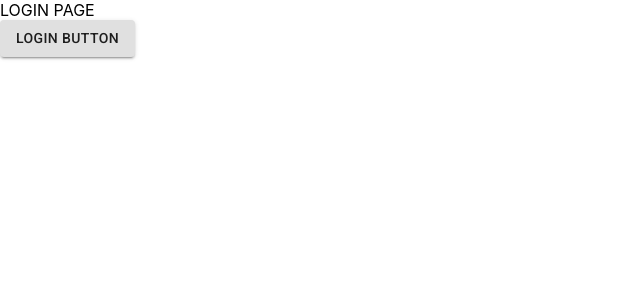
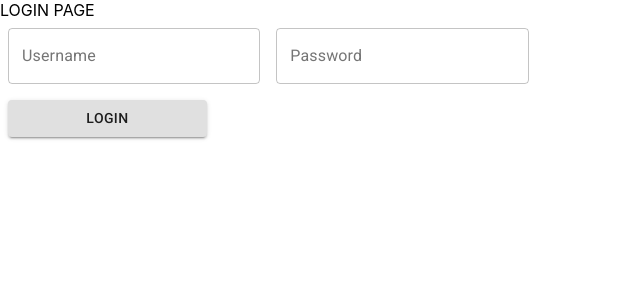
Before and after one commit to bstizzle/synthesizio-frontend, a React (Create React App) app: page / in a window 1280 px wide. Shown: the top 300 px of the page, without its empty margins (0-640 px from the left). Built offline with nearby package versions, Linux system fonts and the light colour scheme; no server answers.

Commit message:
fake auth implemented

```diff
--- a/src/Components/App.js
+++ b/src/Components/App.js
@@ -10,14 +10,13 @@ function App() {
   const [currentUser, setCurrentUser] = useState()
   const [currentSynth, setCurrentSynth] = useState()
   const history = useHistory();
-  console.log(currentSynth)
+
   useEffect(() => {
     fetch(`${process.env.REACT_APP_API_BASE_URL}/users`)
       .then(resp => resp.json())
       .then(data => {
         console.log(data)
         setUsers(data)
-        setCurrentUser(data[1])
       })
   }, [])
 
@@ -33,7 +32,7 @@ function App() {
   return (
     <div>
       <Route exact path='/'>
-        <Login users={users} />
+        <Login users={users} onSetCurrentUser={setCurrentUser} />
       </Route>
 
       <Route path='/syntheditor'>
--- a/src/Components/Login.js
+++ b/src/Components/Login.js
@@ -1,19 +1,54 @@
-import React from 'react';
+import React, { useState } from 'react';
 import { useHistory } from 'react-router-dom'
 import Button from '@material-ui/core/Button';
+import { makeStyles } from '@material-ui/core/styles';
+import TextField from '@material-ui/core/TextField';
 
-function Login({ users }) {
+function Login({ users, onSetCurrentUser }) {
+    const [username, setUsername] = useState("")
+    const [password, setPassword] = useState("")
+
     const history = useHistory()
 
-    function handleLogin(){
-        history.push('/userpage')
+    //Material-UI styling
+    const useStyles = makeStyles((theme) => ({
+        root: {
+            '& > *': {
+                margin: theme.spacing(1),
+                width: '25ch',
+            },
+        },
+    }));
+
+    const classes = useStyles();
+    ////////////////////
+
+    function handleLogin(event){
+        event.preventDefault();
+        console.log(username)
+        console.log(password)
+        const user = users.find((user) => {
+            return (user.username === username && user.password_digest === password);
+        })
+        if(user){
+            alert(`Welcome, ${username}!`)
+            onSetCurrentUser(user)
+            history.push('/userpage')
+        }else {
+            alert(`Incorrect username or password`)
+        }
     }
 
     return(
         <div>
             LOGIN PAGE
             <br></br>
-            <Button onClick={handleLogin} variant="contained" >Login Button</Button>
+            <form onSubmit={handleLogin} className={classes.root} noValidate autoComplete="off">
+                <TextField id="outlined-basic" label="Username" variant="outlined" value={username} onChange={e => setUsername(e.target.value)} />
+                <TextField id="outlined-basic" label="Password" type='password' variant="outlined" value={password} onChange={e => setPassword(e.target.value)} />
+                <br></br>
+                <Button type='submit' variant="contained">Login</Button>
+            </form>
         </div>
     )
 }
```
Also changed, not shown: 1 other file (tests, documents, lock files or other folders).
